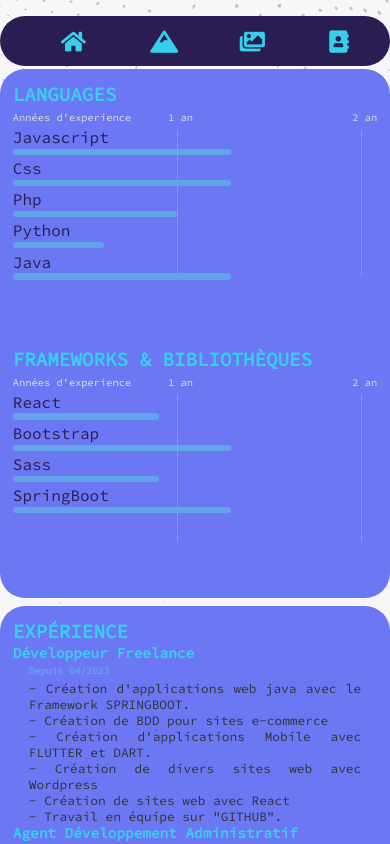
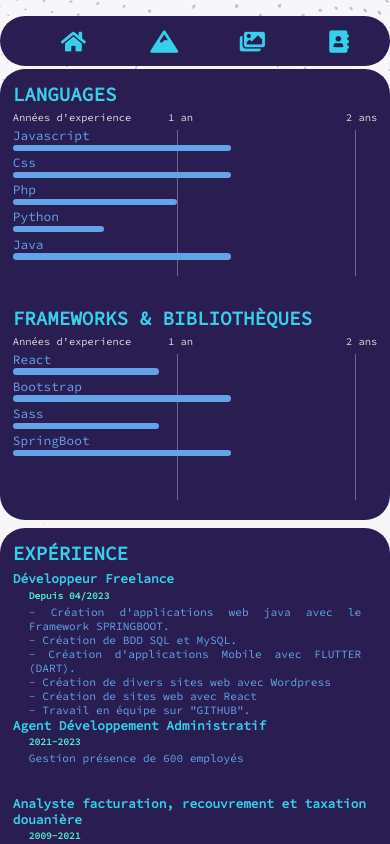
Before and after one commit to halima-sys/react-cv, a React (Create React App) app: page /competences in a window 390 px wide. Shown: the top 844 px of the page. Built offline with nearby package versions, Linux system fonts and the light colour scheme.

Commit message:
3rd commit

```diff
--- a/src/components/knowledges/Experience.js
+++ b/src/components/knowledges/Experience.js
@@ -8,8 +8,8 @@ const Experience = () => {
                 <h4>Développeur Freelance</h4>
                 <h5>Depuis 04/2023</h5>
                 <p>- Création d'applications web java avec le Framework SPRINGBOOT.<br></br>
-                   - Création de BDD pour sites e-commerce<br></br>
-                   - Création d'applications Mobile avec FLUTTER et DART.<br></br>
+                   - Création de BDD SQL et MySQL.<br></br>
+                   - Création d'applications Mobile avec FLUTTER (DART).<br></br>
                    - Création de divers sites web avec Wordpress<br></br>
                    - Création de sites web avec React<br></br>
                    - Travail en équipe sur "GITHUB".</p>
--- a/src/components/knowledges/ProgressBar.js
+++ b/src/components/knowledges/ProgressBar.js
@@ -10,7 +10,7 @@ const ProgressBar = (props) => {
             <div className='years'>
                 <span>Années d'experience</span>
                 <span>1 an</span>
-                <span>2 an</span>
+                <span>2 ans</span>
             </div>
             <div>
                 {
--- a/src/styles/pages/_contact.scss
+++ b/src/styles/pages/_contact.scss
@@ -157,10 +157,10 @@
             }
         }
         span {
-            font-size: .8rem !important;
+            font-size: 1rem !important;
         }
         h4 {
-            font-size: .9rem;
+            font-size: 1rem;
         }
     }
     .socialNetwork{
--- a/src/styles/pages/_knowledges.scss
+++ b/src/styles/pages/_knowledges.scss
@@ -12,12 +12,12 @@
         "O O H";
 
         .languagesFrameworks, .experience, .otherSkills, .hobbies {
-            background: $color-2;
+            background: $color-1;
             border-radius: $borderRadius;
             padding: .8rem;
         }
         h3 {
-            font-size: 1.4rem;
+            font-size: 1.3rem;
             margin-bottom: 1rem;
             font-family: $font-2;
             color: $color-5;
@@ -74,7 +74,7 @@
                 padding-top: .5rem;
 
                 li {
-                    color: $color-1;
+                    color: $color-3;
                 }
                 .ProgressBar {
                     height: .4rem;
@@ -106,7 +106,7 @@
             margin: 0 0 .5rem .5rem;
             display: grid;
             grid-template-columns: 1fr;
-            grid-template-rows: 5% 0.5fr 0.5fr 0.5fr 0.5fr; //modif de amine 10% & 1fr 1fr au lieu de 0.5fr 0.5fr
+            grid-template-rows: 7% 0.5fr .5fr .5fr .5fr; //modif de amine 10% & 1fr 1fr au lieu de 0.5fr 0.5fr
             grid-template-areas:
             "1"
             "2"
@@ -122,12 +122,14 @@
                 color: $color-5;
             }
             h5 {
-                color: $color-3;
-                padding: 0.5rem 0rem 0.5rem rem;
+                color: $color-4;
+                padding: 0.5rem 0rem 0.5rem .5rem;
             }
             p {
                 text-align: justify;
                 padding: 0 1rem;
+                color: $color-3;
+                font-size: .9rem;
             }
             .exp-1 {
                 grid-area: 2;
@@ -146,12 +148,14 @@
                 grid-area: O;
                 margin-right: 0.5rem;
 
+
                 .list {
                     display: flex;
                     width: 80%;
                     height: 100%;
                     margin: 0 auto;
                     justify-content: space-between;
+                    color: $color-3;
 
                     ul {
                         height: 80%;
@@ -179,6 +183,7 @@
                         span {
                             position: absolute;
                             transform: translateX(2.2rem);
+                            color: $color-3;
                         }
                     }
                 }
@@ -186,31 +191,40 @@
         }
 
     }
-    @media screen and (max-width: 950px){
+    @media screen and (max-width: 1300px){
         .knowledgesContent {
             h3 {
                 font-size: 1.2rem !important;
+            }
+            h4 {
+                font-size: 1rem !important;
+            }
+            h5 {
+                font-size: .7rem !important;
             }
             .languagesList {
                 padding-top: .2rem !important;
             }
             p {
-                font-size: .8rem;
+                font-size: .7rem !important;
             }
             .otherSkills, .hobbies {
                 font-size: .8rem;
             }
         }
     }
-    @media screen and (max-width: 850px) {
+    @media screen and (max-width: 900px) {
         .knowledgesContent {
             h4 {
-                font-size: .9rem !important;
+                font-size: .8rem !important;
             }
             h5 {
                 font-size: .6rem !important;
                 padding: .2rem 1rem !important;
             }
+        }
+        .languagesFrameworks {
+            font-size: .8rem !important;
         }
 
     }
@@ -241,5 +255,13 @@
                 margin-top: .5rem !important;
             }
 
+            h4 {
+                font-size: .8rem !important;
+            }
+            h5 {
+                font-size: .6rem !important;
+                padding: .2rem 1rem !important;
+            }
+
     }
 }
--- a/src/styles/pages/_portfolio.scss
+++ b/src/styles/pages/_portfolio.scss
@@ -74,7 +74,7 @@
 
         .project {
             margin-top: 30px;
-            background-color: rgba(0, 0, 255, 0.3);
+            background-color: rgba(1, 1, 37, 0.3);
             border: 1px solid $color-5;
             border-radius: $borderRadius;
             padding: 1rem;
@@ -98,7 +98,7 @@
                 i {
                     font-size: 1.5rem;
                     margin: 0 0.5rem;
-                    color: $color-4;
+                    color: $color-1;
                 }
             }
 
@@ -125,7 +125,7 @@
 
                 i {
                     font-size: 1.5rem;
-                    color: $color-5;
+                    color: $color-1;
                 }
             }
 
```
